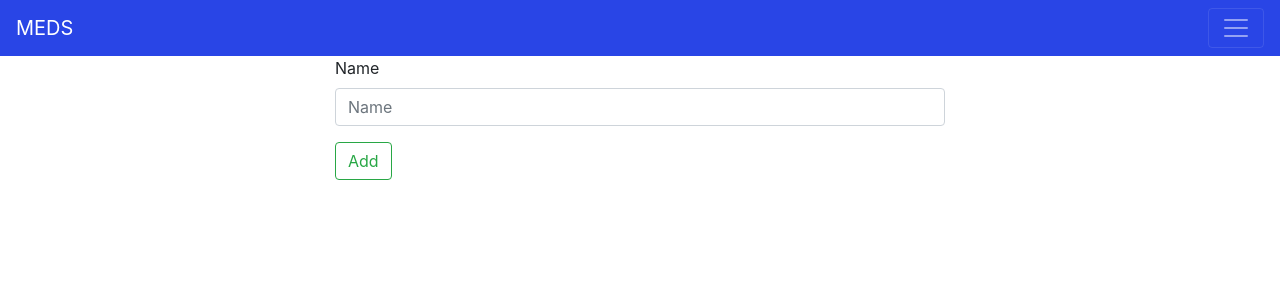
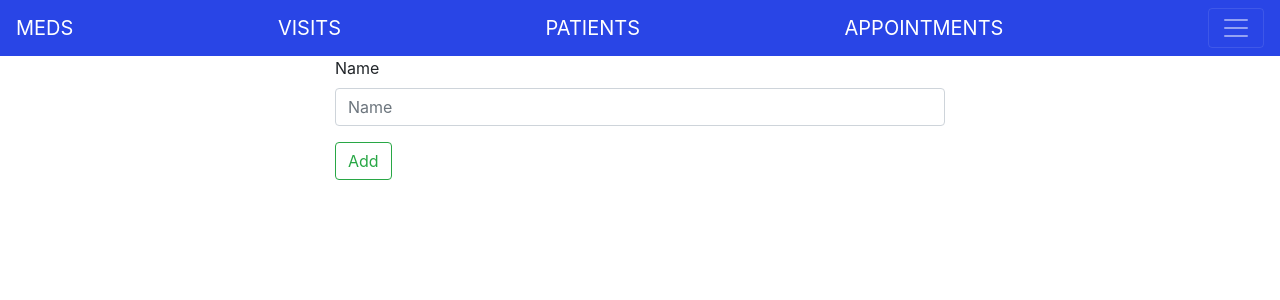
Before and after one commit to ngetichnicholas/Meds, a Django app: template clinic_app/templates/add_drug.html in a window 1280 px wide. Shown: the top 300 px of the page. Run offline with Django 3.2, Linux system fonts and the light colour scheme; the template is opened without the code that fills it: values that come from a table or form of the project are taken from there, others are empty; parts of the project's set-up code (start-up, migrations or seed data) failed here and were passed over; some libraries are stand-ins or nearby versions.

Commit message:
Update visits

```diff
--- a/clinic_app/templates/navbar.html
+++ b/clinic_app/templates/navbar.html
@@ -1,5 +1,8 @@
 <nav class="navbar navbar-dark bg-dark">
   <a href="{% url 'home' %}" class="navbar-brand">MEDS</a>
+  <a href="{% url 'visits' %}" class="navbar-brand">VISITS</a>
+  <a href="{% url 'home' %}" class="navbar-brand">PATIENTS</a>
+  <a href="{% url 'home' %}" class="navbar-brand">APPOINTMENTS</a>
   <button type="button" class="navbar-toggler" data-toggle="collapse" data-target="#navbarCollapse">
       <span class="navbar-toggler-icon"></span>
   </button>
--- a/clinic_app/templates/visits.html
+++ b/clinic_app/templates/visits.html
@@ -8,7 +8,7 @@
       {% if visits %}
       <h1>Number of visits recorded: {{ visites|length }}</h1>
     {% else %}
-      <h1> Patient has no visits</h1>
+      <h1> No visits</h1>
     {% endif %}    </div>
     <div class="col-md-4"></div>
   </div>
--- a/clinic_app/urls.py
+++ b/clinic_app/urls.py
@@ -17,6 +17,12 @@ urlpatterns = [
   path('add_health_history', app_views.add_health_history,name='add_health_history'),
   path('add_feedback', app_views.add_feedback,name='add_feedback'),
   path('add_visit', app_views.add_visit,name='add_visit'),
+  path('visits', app_views.visits,name='visits'),
+  path('update_visit/<int:visit_id>', app_views.update_visit,name='update_visit'),
+  path('delete_visit/<int:visit_id>', app_views.delete_visit,name='delete_visit'),
+
+
+
 
 
 
--- a/clinic_app/views.py
+++ b/clinic_app/views.py
@@ -110,8 +110,8 @@ def add_health_history(request):
 
   return render(request, 'add_health_history.html',{'add_history_form':add_history_form})
 
-def visits(request,patient_id):
-  visits = Visit.objects.filter(patient_id = patient_id).order_by('-date_visited')
+def visits(request):
+  visits = Visit.objects.all().order_by('-date_visited')
   return render(request,'visits.html',{'visits':visits})
 
 def add_visit(request):
```
